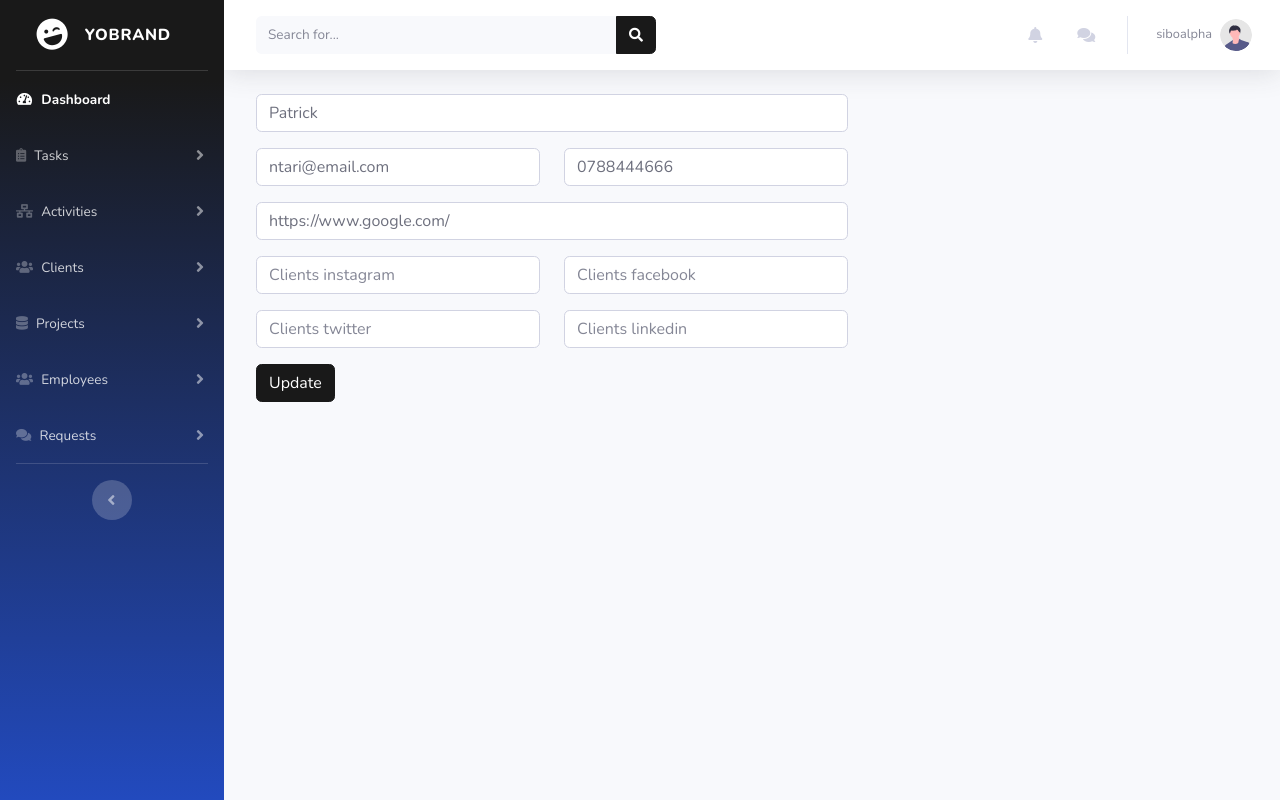
After one commit to siboalpha/yobrand, a Django app: page /edit-client/1 in a window 1280 px wide. The commit adds this page. Run offline with Django 4.2, Linux system fonts and the light colour scheme; a user stored in the database is signed in; data comes from the database, SQL or seed files in the repository; both versions use the stored data as it was after the commit; some libraries are stand-ins or nearby versions.

Commit message:
bug fix on client profile

```diff
--- a/cms/templates/cms/base.html
+++ b/cms/templates/cms/base.html
@@ -49,14 +49,6 @@
                     <span>Dashboard</span></a>
             </li>
 
-            <!-- Divider -->
-            <hr class="sidebar-divider">
-
-            <!-- Heading -->
-            <div class="sidebar-heading">
-                Interface
-            </div>
-
             <!-- Nav Item - Pages Collapse Menu -->
             <li class="nav-item">
                 <a class="nav-link collapsed" href="#" data-toggle="collapse" data-target="#menuItemTasks"
@@ -98,10 +90,6 @@
                 </div>
             </li>
 
-            <!-- Divider -->
-            <hr class="sidebar-divider">
-
-
 
             <!-- Nav Item - Clients-->
             <li class="nav-item">
@@ -117,6 +105,24 @@
                             <h6 class="collapse-header">All Clients</h6>
                         </a>
                         <a class="collapse-item" href="{% url 'add-client' %}">Add a client</a>
+                    </div>
+                </div>
+            </li>
+
+            <!-- Nav Item - Projects-->
+            <li class="nav-item">
+                <a class="nav-link collapsed" href="#" data-toggle="collapse" data-target="#menuItemProjects"
+                    aria-expanded="true" aria-controls="menuItemProjects">
+                    <i class="fas fa-database"></i>
+                    <span>Projects</span>
+                </a>
+                <div id="menuItemProjects" class="collapse" aria-labelledby="headingPages"
+                    data-parent="#accordionSidebar">
+                    <div class="bg-white py-2 collapse-inner rounded">
+                        <a href="{% url 'clients' %}">
+                            <h6 class="collapse-header">All Projects</h6>
+                        </a>
+                        <a class="collapse-item" href="{% url 'add-client' %}">Add a project</a>
                     </div>
                 </div>
             </li>
@@ -138,7 +144,7 @@
                     </div>
                 </div>
             </li>
-            <!-- Nav Item - Employees-->
+            <!-- Nav Item - Requests-->
             <li class="nav-item">
                 <a class="nav-link collapsed" href="#" data-toggle="collapse" data-target="#menuItemRequests"
                     aria-expanded="true" aria-controls="menuItemRequests">
--- a/cms/templates/cms/client-profile.html
+++ b/cms/templates/cms/client-profile.html
@@ -89,8 +89,8 @@
             <hr>
             <div class="row">
               <div class="col-sm-12">
-                <a class="btn btn-info " target="__blank"
-                  href="#">Edit</a>
+                <a class="btn btn-info"
+                  href="{% url 'edit-client' client_details.id %}" >Edit</a>
               </div>
             </div>
           </div>
--- /dev/null
+++ b/cms/templates/cms/edit-client.html
@@ -0,0 +1,48 @@
+{% extends 'cms/base.html' %}
+{% load static %}
+{% block content %}
+<div class="col-xl-7 col-lg-6" style="margin: 20px;">
+    <form method="POST" action="">
+        {% csrf_token %}
+        <div class="form-group co">
+            {{form.name}}
+        </div>
+        <div class="row">
+            <div class="form-group col-lg-6">
+                {{form.email}}
+            </div>
+            <div class="form-group col-lg-6">
+                {{form.phone}}
+            </div>
+        </div>
+
+        <div class="form-group">
+            {{form.website}}
+        </div>
+        <di class="row">
+            <div class="col-lg-6">
+                <div class="form-group">
+                    {{form.instagram}}
+                </div>
+            </div>
+            <div class="col-lg-6">
+                <div class="form-group">
+                    {{form.facebook}}
+                </div>
+            </div>
+            <div class="col-lg-6">
+                <div class="form-group">
+                    {{form.twitter}}
+                </div>
+            </div>
+            <div class="col-lg-6">
+                <div class="form-group">
+                    {{form.linkedin}}
+                </div>
+            </div>
+        </di>
+        <button type="submit" value="Submit" class="btn btn-primary">Update</button>
+     </form>
+</div>
+
+{% endblock %}
--- a/cms/urls.py
+++ b/cms/urls.py
@@ -25,7 +25,8 @@ urlpatterns = [
 
     path('clients/', views.clients, name="clients"),
     path('add-client/', views.addClient, name='add-client'),
-    path('client-profile/<pk>/', views.clientProfile, name='client-profile'),
+    path('edit-client/<pk>', views.editClient, name="edit-client"),
+    path('client-profile/<pk>/', views.clientProfile, name="client-profile"),
 
     path('activities/', views.activities, name="activities"),
     path('add-activity/', views.addActivity, name="add-activity"),
--- a/cms/views.py
+++ b/cms/views.py
@@ -179,6 +179,18 @@ def addClient(request):
             return redirect('clients')
     return render(request, 'cms/add-client.html', context)
 
+@login_required(login_url='login')
+def editClient(request, pk):
+    client = Client.objects.get(id=pk)
+    form = addClientForm(instance=client)
+    context = {'form':form}
+    if request.method == 'POST':
+        form = addClientForm(request.POST, instance=client)
+        if form.is_valid():
+            form.save()
+            return redirect('clients')
+    return render(request, 'cms/edit-client.html', context)
+
 
 def clientProfile(request, pk):
     client_details = Client.objects.get(id=pk)
```
Also changed, not shown: db.sqlite3.
